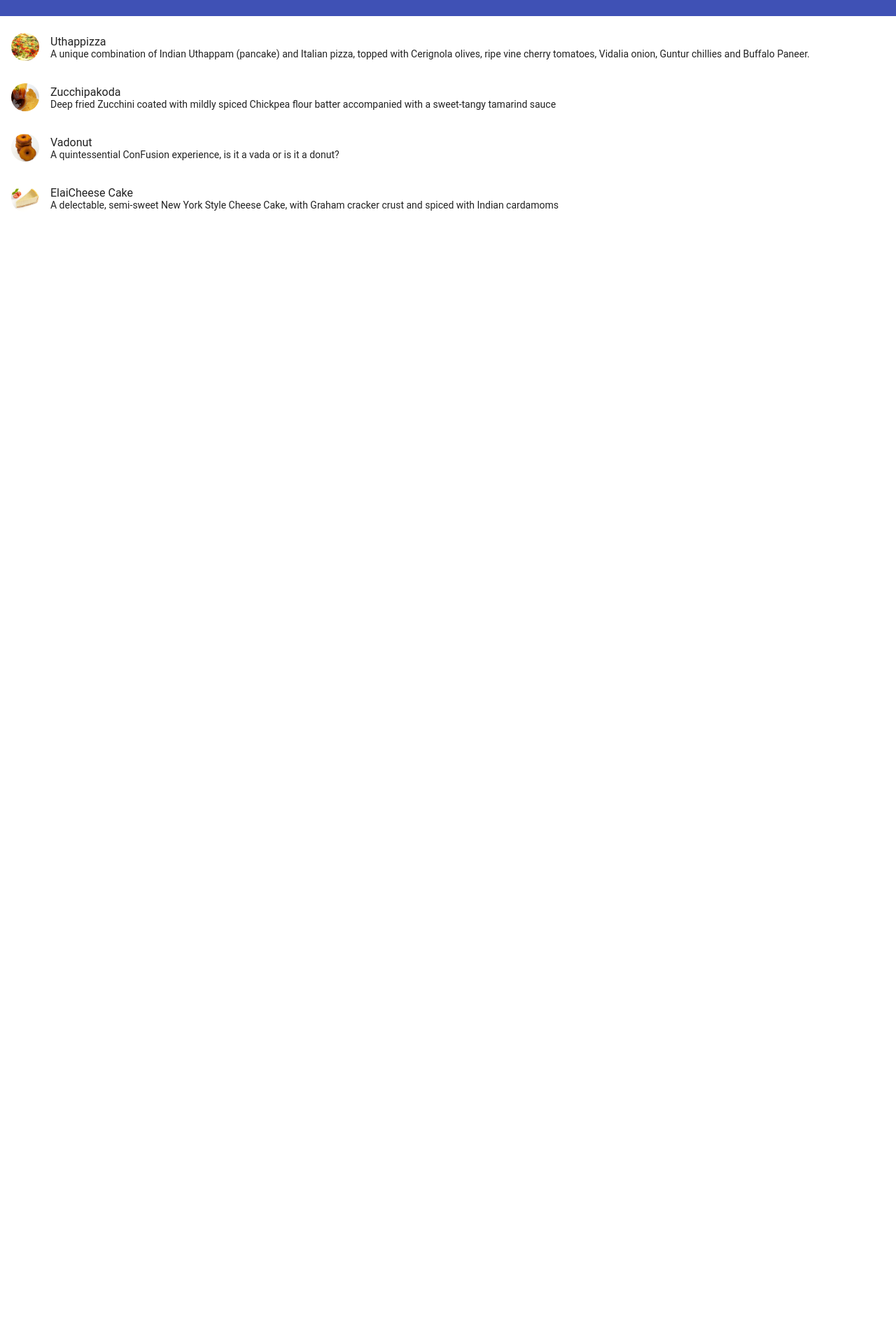
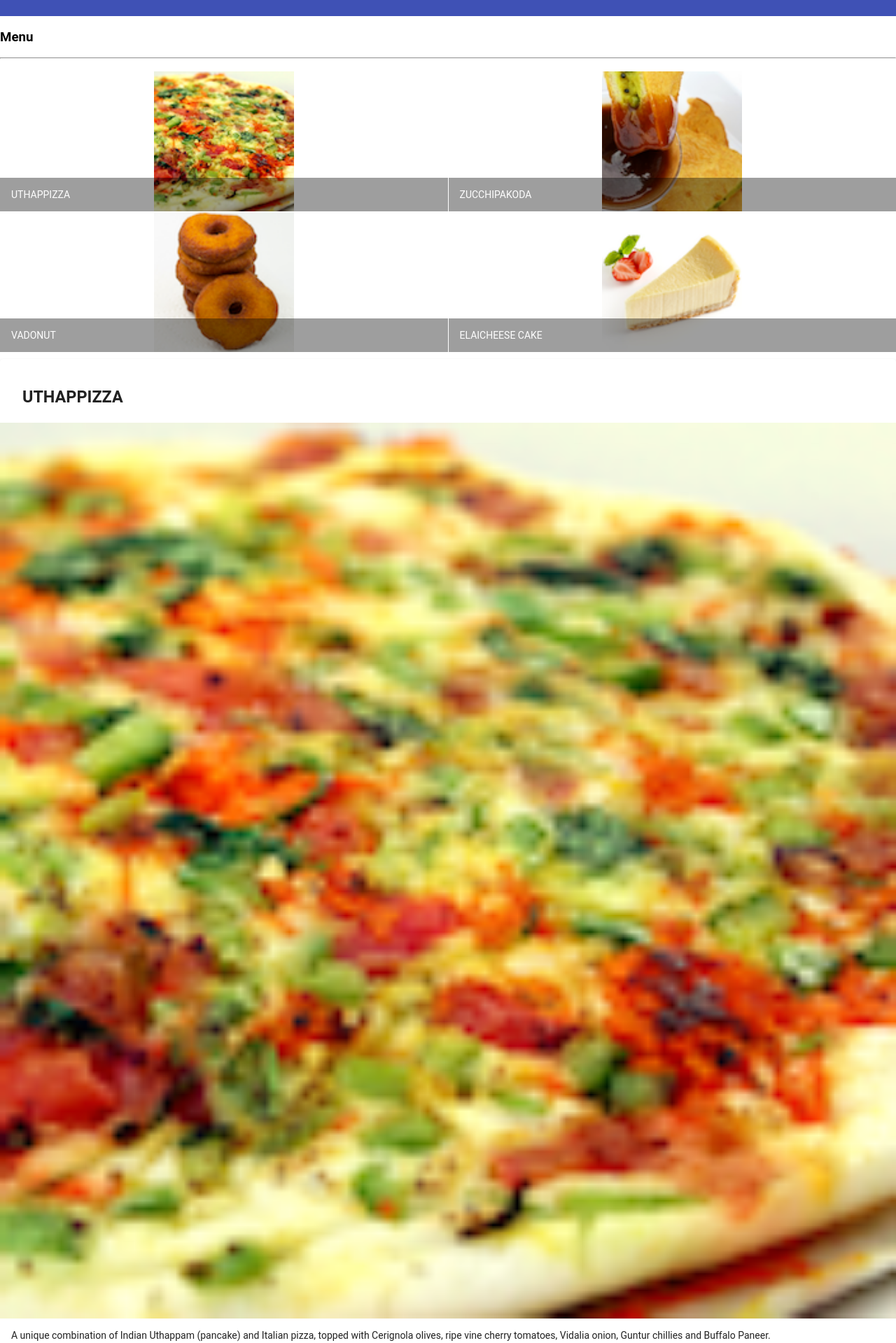
Before and after one commit to pHMqZ/Angular_conFusion, an Angular app: page / in a window 1280 px wide. Shown: the part 41-1960 px from the top of the page at 70% size. Before the commit the page ends 800 px from the top, so only its background shows below. Built offline with nearby package versions, Linux system fonts and the light colour scheme.

Commit message:
Components Part 2

```diff
--- a/src/app/menu/menu.component.html
+++ b/src/app/menu/menu.component.html
@@ -1,11 +1,37 @@
 <div class="container" fxLayout="column" fxLayoutGap="10px">
-    <mat-list fxFlex>
-        <mat-list-item *ngFor="let dish of dishes">
-            <img matListAvatar src={{dish.image}} alt={{dish.name}}>
-            <h1 matLine>{{dish.name}}</h1>
-            <p matLine>
-                <span>{{dish.description}}</span>
-            </p>
-        </mat-list-item>
-    </mat-list>
+    <div fxFlex>
+        <div>
+            <h3>Menu</h3>
+            <hr>
+        </div>
+    </div>
+
+    <div fxFlex>
+        <mat-grid-list cols="2" rowHeight="200px">
+            <mat-grid-tile *ngFor="let dish of dishes">
+                <img height="200px" src={{dish.image}} alt={{dish.name}}>
+                <mat-grid-tile-footer>
+                    <h1 matLine>{{dish.name | uppercase}}</h1>
+                </mat-grid-tile-footer>
+            </mat-grid-tile>
+        </mat-grid-list>
+    </div>
+    <div fxFlex *ngIf="selectedDish">
+        <mat-card>
+            <mat-card-header>
+                <mat-card-title>
+                    <h3>{{selectedDish.name | uppercase}}</h3>
+                </mat-card-title>
+            </mat-card-header>
+            <img mat-card-image src={{selectedDish.image}} alt={{selectedDish.name}}>
+            <mat-card-content>
+                <p>{{selectedDish.description}}</p>
+            </mat-card-content>
+            <mat-card-actions>
+                <button mat-button>Like</button>
+                <button mat-button>Share</button>
+            </mat-card-actions>
+        </mat-card>
+    </div>
+
 </div>
--- a/src/app/menu/menu.component.ts
+++ b/src/app/menu/menu.component.ts
@@ -1,15 +1,7 @@
 import { Component, OnInit } from '@angular/core';
 import { Dish } from '../shared/dish';
 
-
-@Component({
-  selector: 'app-menu',
-  templateUrl: './menu.component.html',
-  styleUrls: ['./menu.component.scss']
-})
-export class MenuComponent implements OnInit {
-
-  dishes: Dish[] = [{
+const DISHES: Dish[] = [{
   id: '0',
   name: 'Uthappizza',
   image: '/assets/images/uthappizza.png',
@@ -49,7 +41,19 @@
   label: '',
   price: '2.99',
   description: 'A delectable, semi-sweet New York Style Cheese Cake, with Graham cracker crust and spiced with Indian cardamoms'
-  }];
+}
+
+]
+@Component({
+  selector: 'app-menu',
+  templateUrl: './menu.component.html',
+  styleUrls: ['./menu.component.scss']
+})
+export class MenuComponent implements OnInit {
+
+  dishes = DISHES;
+
+  selectedDish = DISHES[0]
 
   constructor() { }
 
```
Also changed, not shown: src/app/app.module.ts (+8 -2 lines). Lines whose indentation alone changed are shown as unchanged.
